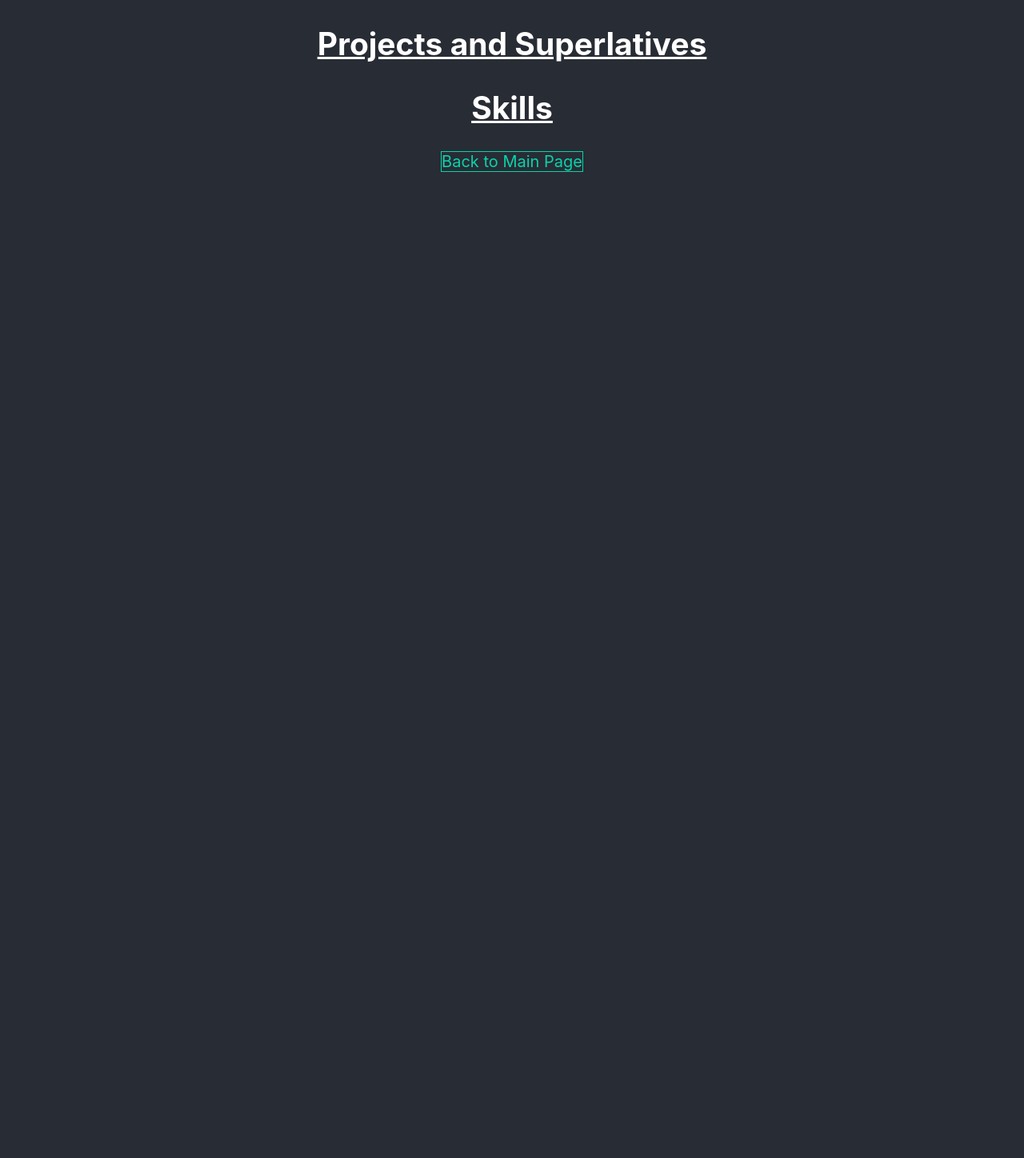
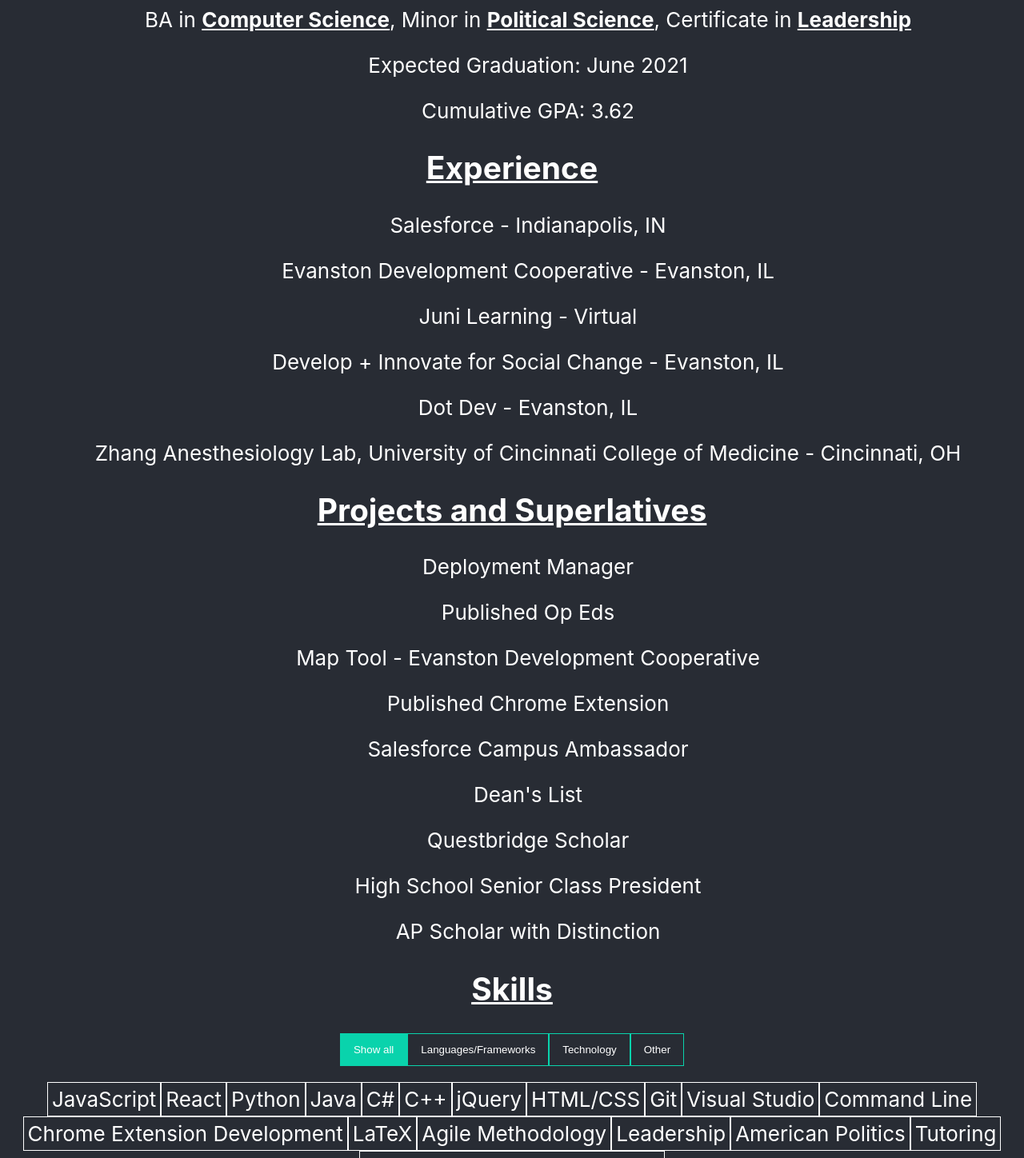
Before and after one commit to quinnshim2021/QS_PersonalWeb, a React (Create React App) app: page /Resume.js in a window 1280 px wide. Shown: the part 362-1810 px from the top of the page at 80% size. Before the commit the page ends 835 px from the top, so only its background shows below. Built offline with nearby package versions, Linux system fonts and the light colour scheme.

Commit message:
Resume page made, changes to format made

```diff
--- a/src/App.css
+++ b/src/App.css
@@ -11,6 +11,11 @@
   justify-content: center;
   font-size: calc(10px + 2vmin);
   color: white;
+}
+
+img{
+  height: calc(500px + 2vmin);
+  width: calc(500px + 2vmin);
 }
 
 .App-link{
--- a/src/App.js
+++ b/src/App.js
@@ -9,16 +9,16 @@
   return (
     <div className="App">
       <header className="App-header">
-        <img src={profile}></img>
-        <div class="typewriter">
+        <img src={profile} alt="img not available"></img>
+        <div className="typewriter">
           <h1>Hi, I'm Quinn</h1>
         </div>
-        <p>
-          Learn more about me!
-        </p>
-        <div class='links'>
+        <p>I study Computer Science and Political Science at Northwestern University, class of 2021.</p>
+        <p>I am passionate about Software Engineering, Social Justice, and making a social impact on my community.</p>
+        <p>Check out more about me!</p>
+        <div className='links'>
          {/* Link to Resume Component */}
-         <Link class="App-link" to='./Resume.js'>Resume</Link>
+         <Link className="App-link" to='./Resume.js'>Resume Page</Link>
           <a
             className="App-link"
             href="https://www.linkedin.com/in/quinn-shim/"
--- a/src/Resume.css
+++ b/src/Resume.css
@@ -46,3 +46,71 @@
 .section-title, .title {
   text-decoration: underline;
 }
+
+.Resume-download {
+  color: #09d3ac;
+  text-decoration: none;
+  font-size: calc(10px + 2vmin);
+  transition: .5s;
+}
+
+.Resume-download:hover {
+  color: white;
+}
+
+b {
+  font-weight: bold;
+  text-decoration: underline;
+}
+
+li {
+  list-style: none;
+  /* text-align: left; */
+}
+
+
+/* from W3School */
+.b.filterDiv{
+  display: none;
+}
+
+.b.show {
+  display: show;
+}
+
+.container {
+  margin-top: 20px;
+  overflow: hidden;
+}
+
+.b {
+  display: inline-block;
+  padding: 5px;
+  border: 1px solid white;
+  background-color: #282c34;
+}
+
+/* Style the buttons */
+.btn {
+  border: none;
+  outline: none;
+  padding: 12px 16px;
+  cursor: pointer;
+
+  background-color: #282c34;
+  text-decoration: none;
+  display: inline;
+  border: 1px solid #09d3ac;
+  transition: .5s;
+  color: white;
+}
+
+.btn:hover {
+  background-color: #09d3ac;
+  color: white;
+}
+
+.btn.active {
+  background-color: #09d3ac;
+  color: white;
+}
--- a/src/Resume.js
+++ b/src/Resume.js
@@ -1,9 +1,36 @@
 import React from 'react';
 import './Resume.css';
 import { Link } from 'react-router-dom';
+import resume from './resume.pdf';
 
 // need to get rid of padding at the top of the page (get resume and back to main page to the very top)
 const Resume = ({ }) => {
+    var elements = ['all', 'tech', 'lang', 'other'];
+    var curr = 'all';
+    function show(c){
+        var btn = document.getElementById(c);
+        btn.classList.add('active');
+        document.getElementById(curr).classList.remove('active');
+        curr = c;
+        var li = document.getElementsByClassName(c);
+        for(let item of li){
+            item.classList.remove('filterDiv');
+        }
+        if (c !== 'all'){
+            for(let cl of elements){
+                if (cl !== c && cl !== 'all'){
+                    hide(cl);
+                    document.getElementById(cl).classList.remove('active');
+                }
+            }
+        }
+    }
+    function hide(c){
+        var li = document.getElementsByClassName(c);
+        for(let item of li){
+            item.classList.add('filterDiv');
+        }
+    }
     //To do:
     // 1. make resume downloadable with button click
     // 2. fill out each section from resume
@@ -11,21 +38,140 @@
   return (
     <div className="Resume">
         <div className="Resume-header">
-            <h1 class="title">Resume<p class="update">Updated 11/25/19</p><button>Download Resume as PDF</button></h1>
-            <div class="education">
-                <h2 class="section-title">Education</h2>
-            </div>
-            <div class="experience">
-                <h2 class="section-title">Experience</h2>
-            </div>
-            <div class="projects">
-                <h2 class="section-title">Projects and Superlatives</h2>
-            </div>
-            <div class="skills">
-                <h2 class="section-title">Skills</h2>
-            </div>
-            <div class="back">
-                <Link class="Resume-link" to='./App.js'>Back to Main Page</Link>
+            <h1 className="title">Resume<p className="update">Updated 11/25/19</p><a className="Resume-download" href={resume} download>Download Resume as PDF</a></h1>
+            <section className="education"> {/*Northwestern then certificates*/}
+                <h2 className="section-title">Education</h2>
+                <ul>
+                    <li>
+                        <div>
+                            <p>Northwestern University - Evanston, IL</p>
+                            <p>BA in <b>Computer Science</b>, Minor in <b>Political Science</b>, Certificate in <b>Leadership</b></p>
+                            <p>Expected Graduation: June 2021</p>
+                            <p>Cumulative GPA: 3.62</p>
+                        </div>
+                    </li>
+                </ul>
+            </section>
+            <section className="experience"> {/*Add Salesforce, EDC, Juni, DISC Exec, Dot Dev, then Anethesiology*/}
+                <h2 className="section-title">Experience</h2>
+                <ul>
+                    <li>
+                        <div>
+                            <p>Salesforce - Indianapolis, IN</p>
+                        </div>
+                    </li>
+                    <li>
+                        <div>
+                            <p>Evanston Development Cooperative - Evanston, IL</p>
+                        </div>
+                    </li>
+                    <li>
+                        <div>
+                            <p>Juni Learning - Virtual</p>
+                        </div>
+                    </li>
+                    <li>
+                        <div>
+                            <p>Develop + Innovate for Social Change - Evanston, IL</p>
+                        </div>
+                    </li>
+                    <li>
+                        <div>
+                            <p>Dot Dev - Evanston, IL</p>
+                        </div>
+                    </li>
+                    <li>
+                        <div>
+                            <p>Zhang Anesthesiology Lab, University of Cincinnati College of Medicine - Cincinnati, OH</p>
+                        </div>
+                    </li>
+                </ul>
+            </section>
+            <section className="projects"> {/*Add work about Deployment Manager, publications, and projects I've worked on before, Deans list, high school className president, ap scholar*/}
+                <h2 className="section-title">Projects and Superlatives</h2>
+                <ul>
+                    <li>
+                        <div>
+                            <p>Deployment Manager</p>
+                        </div>
+                    </li>
+                    <li>
+                        <div>
+                            <p>Published Op Eds</p>
+                            {/*Link them here*/}
+                        </div>
+                    </li>
+                    <li>
+                        <div>
+                            <p>Map Tool - Evanston Development Cooperative</p>
+                        </div>
+                    </li>
+                    <li>
+                        <div>
+                            <p>Published Chrome Extension</p>
+                        </div>
+                    </li>
+                    <li>
+                        <div>
+                            <p>Salesforce Campus Ambassador</p>
+                        </div>
+                    </li>
+                    <li>
+                        <div>
+                            <p>Dean's List</p>
+                        </div>
+                    </li>
+                    <li>
+                        <div>
+                            <p>Questbridge Scholar</p>
+                        </div>
+                    </li>
+                    <li>
+                        <div>
+                            <p>High School Senior Class President</p>
+                        </div>
+                    </li>
+                    <li>
+                        <div>
+                            <p>AP Scholar with Distinction</p>
+                        </div>
+                    </li>
+                </ul>
+            </section>
+            <section className="skills"> {/*Skills from resume and certificates */}
+                <h2 className="section-title">Skills</h2>
+                {/*Do table with filter for Languages/Frameworks, Soft Skills, IDE's, and things like Agile*/}
+                <div id="myBtnContainer">
+                    <button id="all" className="btn active" onClick={() => show('all')}> Show all</button>
+                    <button id="lang" className="btn" onClick={() => show('lang')}> Languages/Frameworks</button>
+                    <button id="tech" className="btn" onClick={() => show('tech')}> Technology</button>
+                    <button id="other" className="btn" onClick={() => show('other')}> Other</button>
+                </div>
+
+                <div className="container">
+                    <div className="lang all b">JavaScript</div>
+                    <div className="lang all b">React</div>
+                    <div className="lang all b">Python</div>
+                    <div className="lang all b">Java</div>
+                    <div className="lang all b">C#</div>
+                    <div className="lang all b">C++</div>
+                    <div className="lang all b">jQuery</div>
+                    <div className="lang all b">HTML/CSS</div>
+                    <div className="tech all b">Git</div>
+                    <div className="tech all b">Visual Studio</div>
+                    <div className="tech all b">Command Line</div>
+                    <div className="tech all b">Chrome Extension Development</div>
+                    <div className="tech all b">LaTeX</div>
+                    <div className="other all b">Agile Methodology</div>
+                    <div className="other all b">Leadership</div>
+                    <div className="other all b">American Politics</div>
+                    <div className="other all b">Tutoring</div>
+                    <div className="other all b">Web Application Development</div>
+                </div>
+            </section>
+            <br></br>
+            <div className="back">
+                <Link className="Resume-link" to='./App.js'>Back to Main Page</Link>
             </div>
         </div>
     </div>
```
Also changed, not shown: 1 other file (tests, documents, lock files or other folders). Lines whose indentation alone changed are shown as unchanged.
